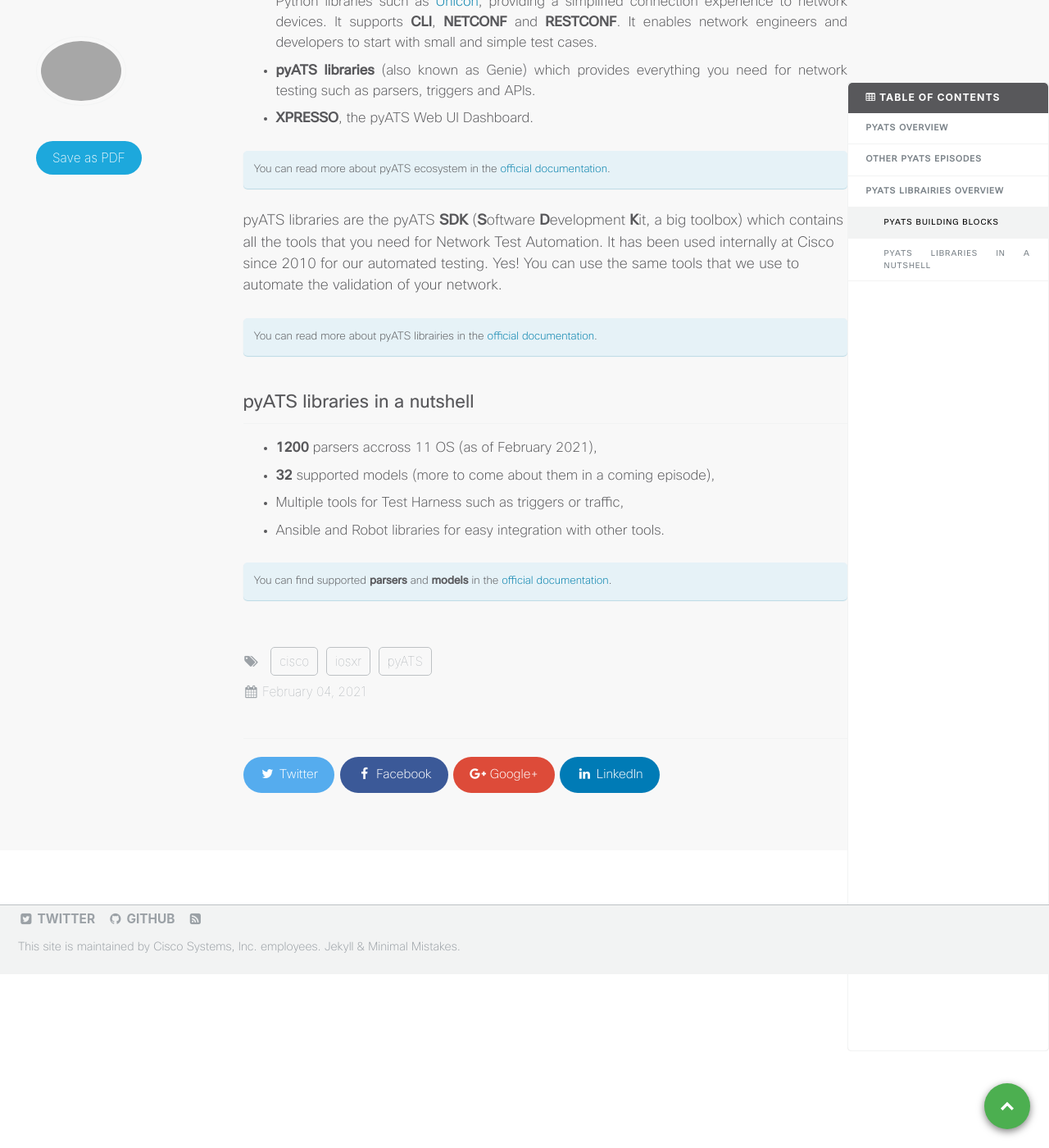
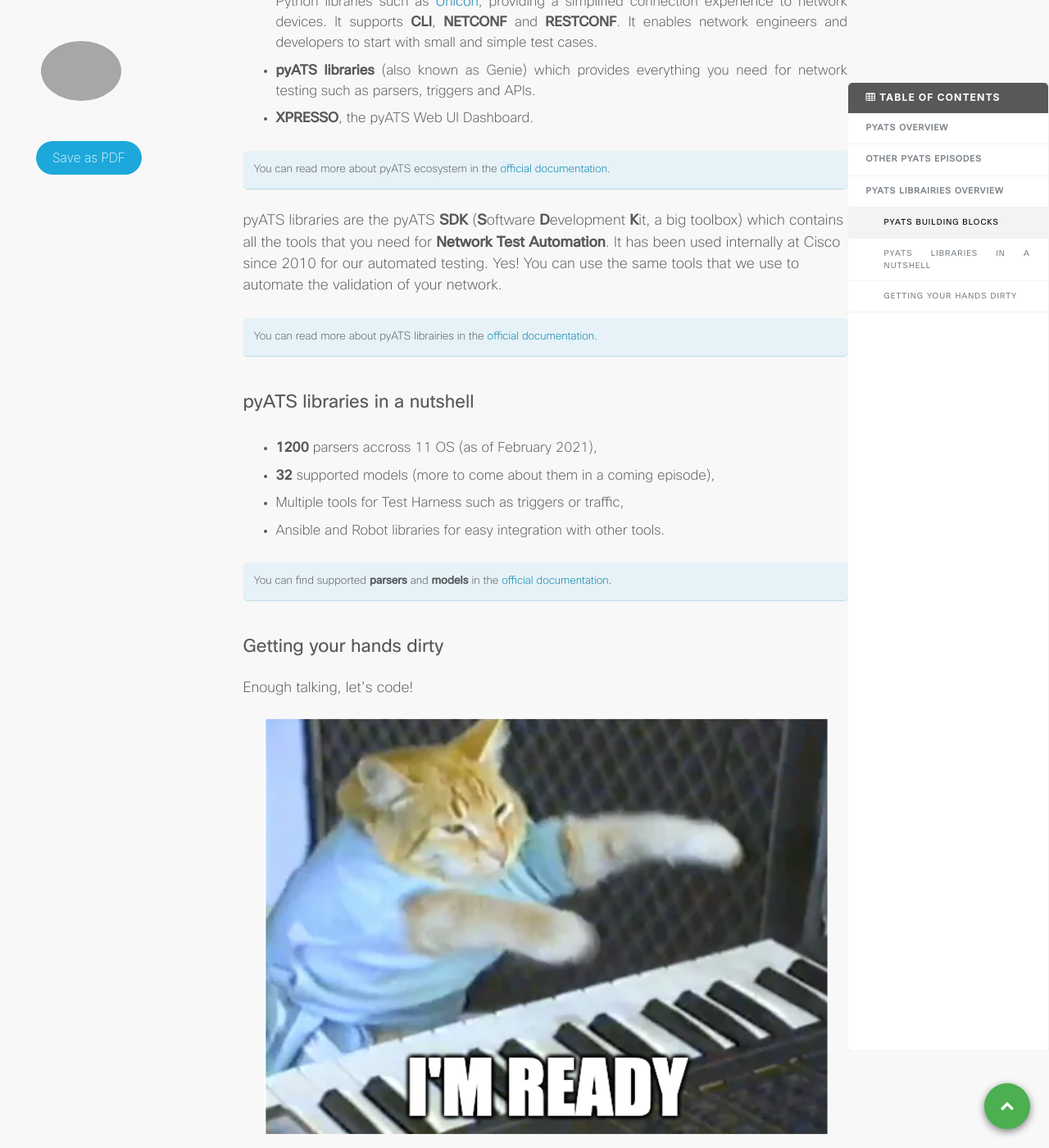
Before and after one commit to xrdocs/programmability, a Jekyll site: the page built from _tutorials/2021-02-04-pyats-series-parsing-like-a-pro-with-genie.md, in a window 1280 px wide and 1400 px high, scrolled down 1398 px. Shown: the whole window at 82% size. Built offline with Jekyll 4.4.1, drawn with Linux system fonts in a browser that asks for light colours; comment, search, counter and statistics services are not loaded.

Commit message:
genie overview

```diff
--- a/_tutorials/2021-02-04-pyats-series-parsing-like-a-pro-with-genie.md
+++ b/_tutorials/2021-02-04-pyats-series-parsing-like-a-pro-with-genie.md
@@ -128,7 +128,7 @@ pyATS is made of three main building blocks:
 You can read more about pyATS ecosystem in the [official documentation](https://pubhub.devnetcloud.com/media/pyats-getting-started/docs/intro/introduction.html).
 {: .notice--info}
 
-pyATS libraries are the pyATS **SDK** (**S**oftware **D**evelopment **K**it, a big toolbox) which contains all the tools that you need for Network Test Automation. It has been used internally at Cisco since 2010 for our automated testing. Yes! You can use the same tools that we use to automate the validation of your network.
+pyATS libraries are the pyATS **SDK** (**S**oftware **D**evelopment **K**it, a big toolbox) which contains all the tools that you need for **Network Test Automation**. It has been used internally at Cisco since 2010 for our automated testing. Yes! You can use the same tools that we use to automate the validation of your network.
 
 You can read more about pyATS librairies in the [official documentation](https://developer.cisco.com/docs/genie-docs/).
 {: .notice--info}
@@ -143,3 +143,9 @@ You can read more about pyATS librairies in the [official documentation](https:/
 
 You can find supported **parsers** and **models** in the [official documentation](https://pubhub.devnetcloud.com/media/genie-feature-browser/docs/#/).
 {: .notice--info}
+
+## Getting your hands dirty
+
+Enough talking, let's code!
+
+![keyboard cat.png]({{site.baseurl}}/images/keyboard cat.png){: .align-center}
```
